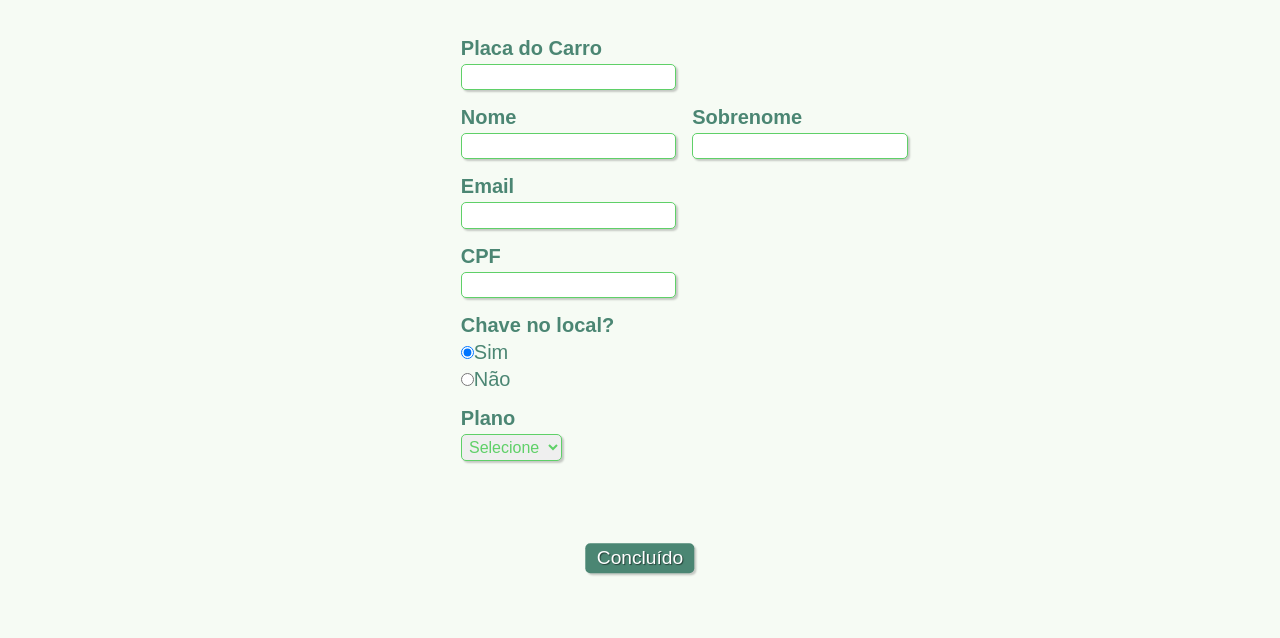
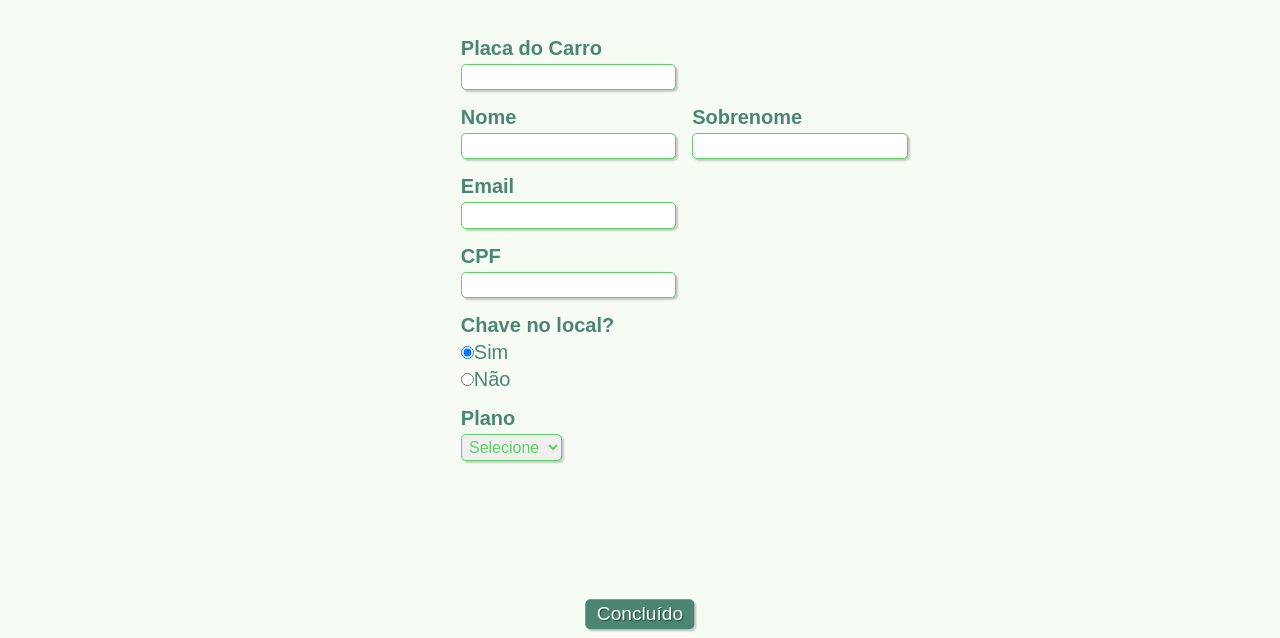
Before and after one commit to anajvelasque/controle-estacionamento, a plain HTML site: page formulario-entrada.html in a window 1280 px wide. Shown: the part 162-800 px from the top of the page. Drawn offline with Linux system fonts and the light colour scheme.

Commit message:
corrigindo botao

```diff
--- a/formulario.css
+++ b/formulario.css
@@ -104,7 +104,7 @@ fieldset.grupo .campo {
     box-shadow: 2px 2px 2px rgba(0,0,0,0.2);
     text-shadow: 1px 1px 1px rgba(0,0,0,0.5);
     position: absolute;
-    top: 90%;
+    top: 97%;
     left: 50%;
     margin-right: -50%;
     transform: translate(-50%, -50%)
```
